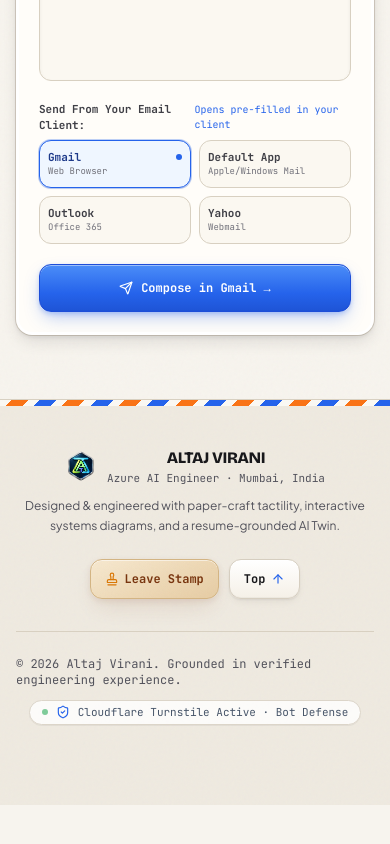
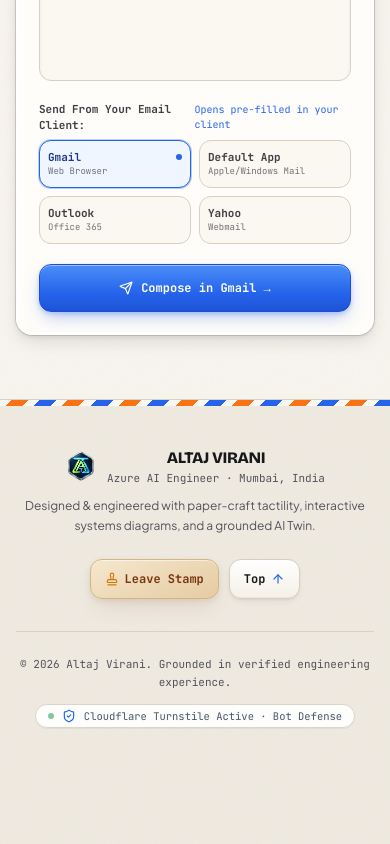
Before and after one commit to altajvirani/ai-portfolio, a React (Vite) app: page / in a window 390 px wide. Shown: the part 9837-10681 px from the top of the page. Before the commit the page ends 10642 px from the top, so only its background shows below. Built offline with nearby package versions, Linux system fonts and the light colour scheme; no server answers.

Commit message:
fix(footer): expand mobile bottom clearance and align bottom defense badge above fixed floating dock

```diff
--- a/src/components/Footer.tsx
+++ b/src/components/Footer.tsx
@@ -22,7 +22,7 @@ export const Footer: React.FC<FooterProps> = () => {
   };
 
   return (
-    <footer className="relative border-t border-[#D8D0C1] bg-[#EFEAE0] paper-grain pt-0 pb-20 sm:pb-16 overflow-hidden">
+    <footer className="relative border-t border-[#D8D0C1] bg-[#EFEAE0] paper-grain pt-0 pb-32 sm:pb-20 overflow-hidden">
       {/* Top Air-Mail Stationery Trim */}
       <div aria-hidden="true" className="h-1.5 w-full airmail-border" />
 
@@ -48,7 +48,7 @@ export const Footer: React.FC<FooterProps> = () => {
             </div>
             <p className="text-xs text-[#52525B] max-w-md mx-auto md:mx-0 leading-relaxed font-sans">
               Designed &amp; engineered with paper-craft tactility, interactive
-              systems diagrams, and a resume-grounded AI Twin.
+              systems diagrams, and a grounded AI Twin.
             </p>
           </div>
 
@@ -96,13 +96,13 @@ export const Footer: React.FC<FooterProps> = () => {
         </div>
 
         {/* Bottom Strip: Copyright & Cloudflare Defense Badge */}
-        <div className="pt-6 border-t border-[#D8D0C1] flex flex-col sm:flex-row items-center justify-between gap-3 text-xs text-[#52525B] font-mono">
-          <span>
+        <div className="pt-6 border-t border-[#D8D0C1] flex flex-col sm:flex-row items-center sm:justify-between gap-3 text-xs text-[#52525B] font-mono text-center sm:text-left">
+          <span className="text-[11px] sm:text-xs leading-relaxed max-w-sm sm:max-w-none">
             © {new Date().getFullYear()} Altaj Virani. Grounded in verified
             engineering experience.
           </span>
 
-          <div className="flex items-center gap-2 rounded-full bg-white/80 border border-[#DCD5C9] px-3 py-1 shadow-2xs text-[11px] text-[#475569]">
+          <div className="inline-flex items-center gap-2 rounded-full bg-white/90 border border-[#DCD5C9] px-3 py-1 shadow-2xs text-[10.5px] sm:text-[11px] text-[#475569] shrink-0">
             <span className="h-1.5 w-1.5 rounded-full bg-[#16a34a] animate-pulse" />
             <ShieldCheck className="w-3.5 h-3.5 text-[#2563EB]" />
             <span>Cloudflare Turnstile Active · Bot Defense</span>
```
